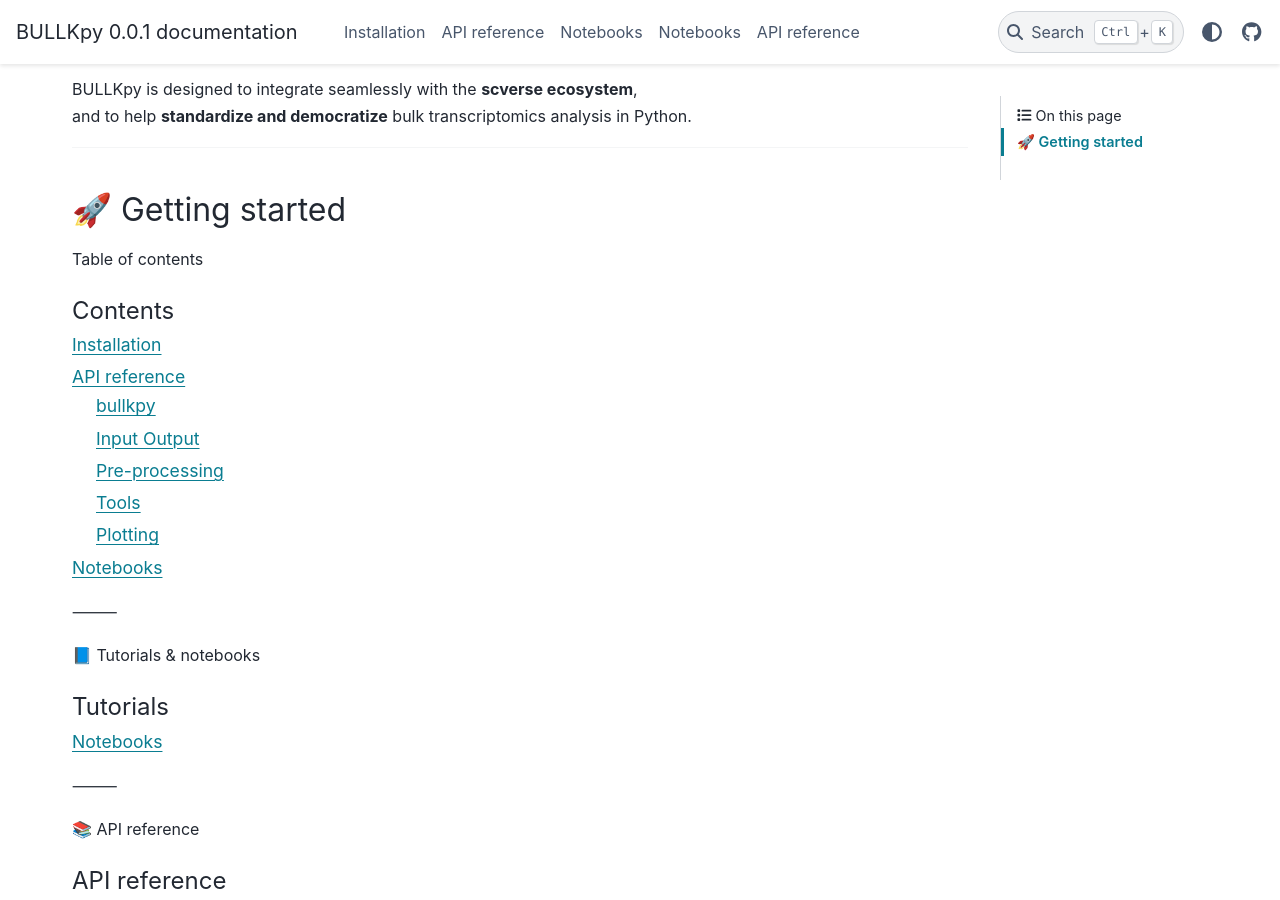
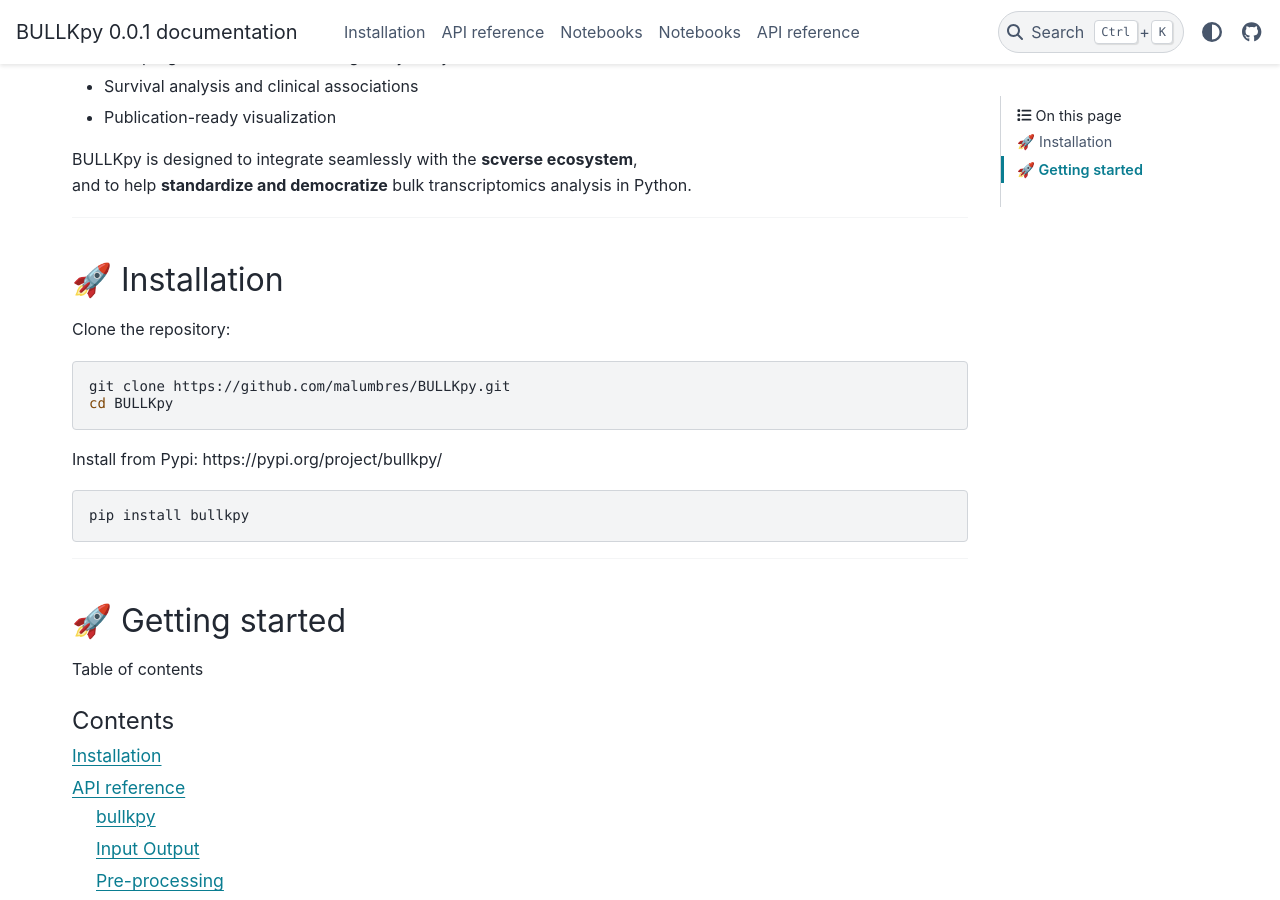
Before and after one commit to malumbres/BULLKpy, a Sphinx documentation site: the page built from docs/index.md, in a window 1280 px wide and 900 px high, scrolled down 667 px. Built offline with Sphinx 7.4.7 and the PyData theme 0.15.4, drawn with Linux system fonts in a browser that asks for light colours; pages that are not in the unit, such as notebooks, are missing from menus.

Commit message:
new index2

````diff
--- a/docs/index.md
+++ b/docs/index.md
@@ -1,10 +1,6 @@
-# BULLKpy
+# BULLKpy 🧬
 
-```{figure} /images/BULLKpy_logo.png
-:width: 200px
-:align: center
-```
-
+<img src="images/BULLKpy_logo.png" width="300">
 
 **BULLKpy** is a Python framework for **comprehensive bulk OMICs data analysis**,
 with a strong focus on **biomedical and cancer research**.
@@ -21,6 +17,24 @@ It provides a unified, AnnData-inspired workflow to perform:
 
 BULLKpy is designed to integrate seamlessly with the **scverse ecosystem**,
 and to help **standardize and democratize** bulk transcriptomics analysis in Python.
+
+---
+
+## 🚀 Installation
+
+Clone the repository:
+
+```bash
+git clone https://github.com/malumbres/BULLKpy.git
+cd BULLKpy
+```
+
+Install from Pypi:
+https://pypi.org/project/bullkpy/
+
+```bash
+pip install bullkpy
+```
 
 ---
 
````
Also changed, not shown: .readthedocs.yaml.
